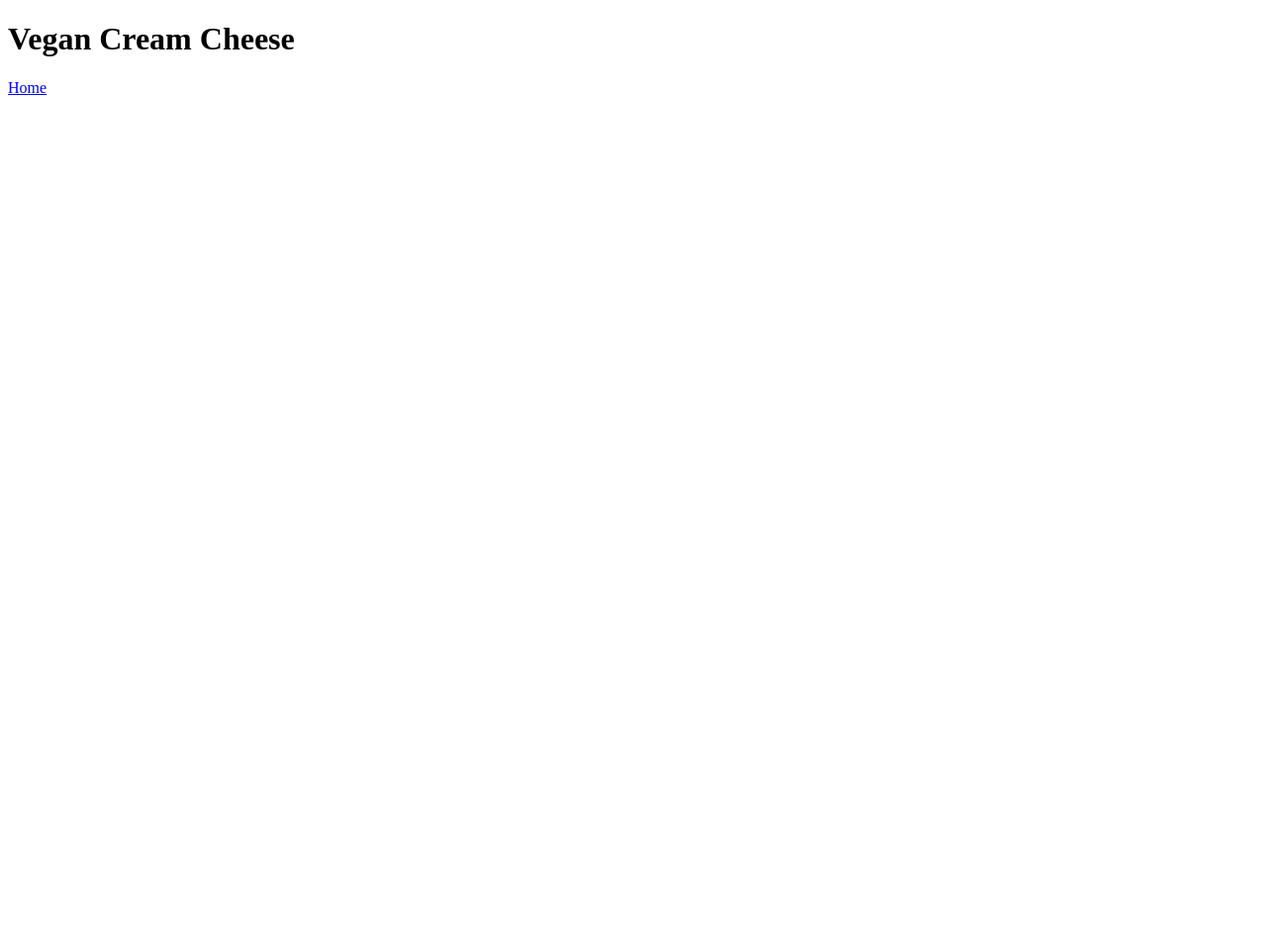
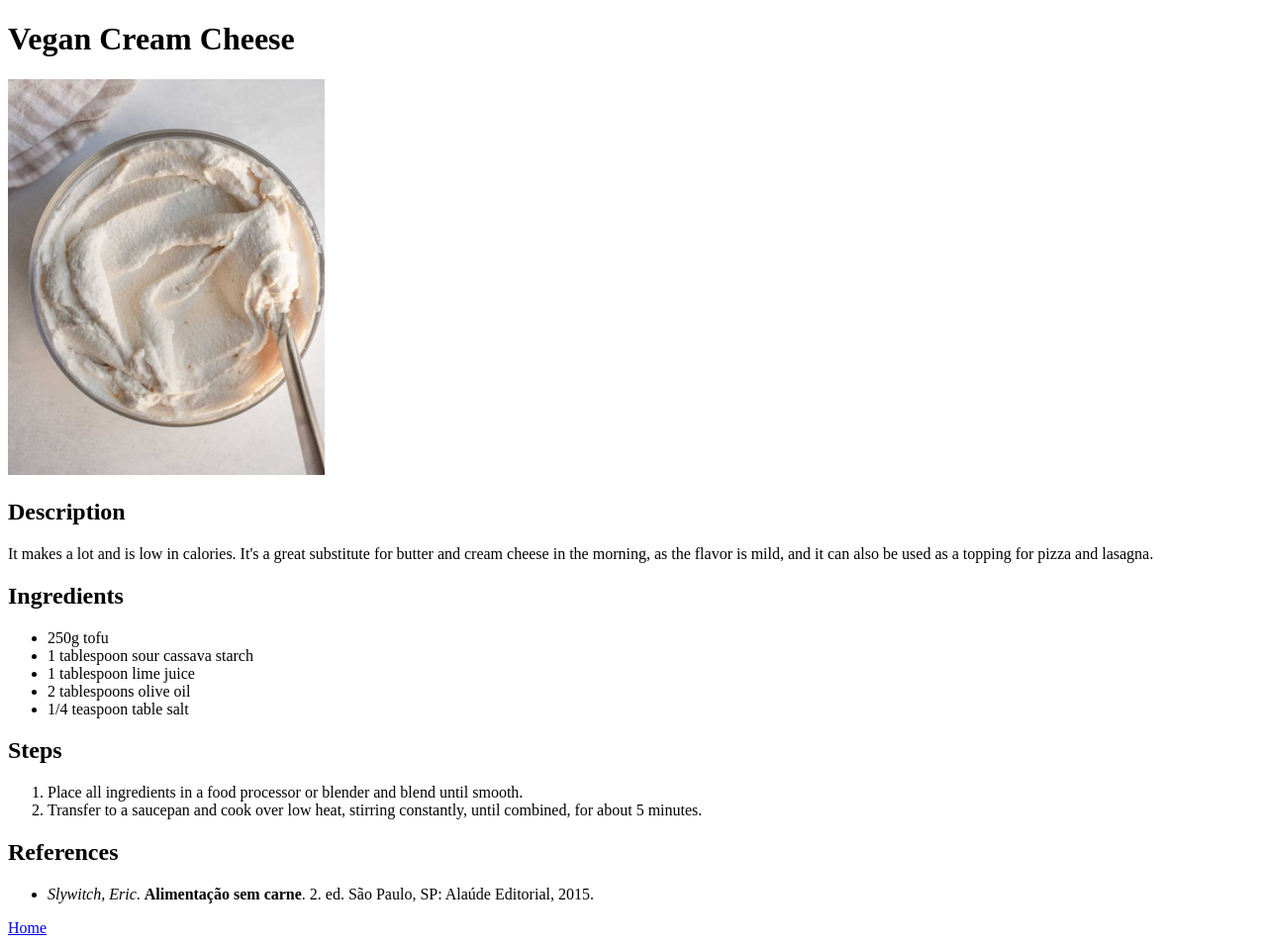
Before and after one commit to xsabatox/odin-recipes, a plain HTML site: page recipes/vegancreamcheese.html in a window 1280 px wide. Shown: the whole page at 99% size. Before the commit the page ends 800 px from the top, so only its background shows below. Drawn offline with Linux system fonts and the light colour scheme.

Commit message:
feat: add first full recipe

```diff
--- a/recipes/vegancreamcheese.html
+++ b/recipes/vegancreamcheese.html
@@ -6,6 +6,37 @@
   </head>
   <body>
     <h1>Vegan Cream Cheese</h1>
+    <section><img src="../images/vegan-cream-cheese.jpg" height="400"></section>
+    <section>
+      <h2>Description</h2>
+      <p>
+        It makes a lot and is low in calories. It's a great substitute for butter and cream cheese in the morning,
+        as the flavor is mild, and it can also be used as a topping for pizza and lasagna.
+      </p>
+    </section>
+    <section>
+      <h2>Ingredients</h2>
+      <ul>
+        <li>250g tofu</li>
+        <li>1 tablespoon sour cassava starch</li>
+        <li>1 tablespoon lime juice</li>
+        <li>2 tablespoons olive oil</li>
+        <li>1/4 teaspoon table salt</li>
+      </ul>
+    </section>
+    <section>
+      <h2>Steps</h2>
+      <ol>
+        <li>Place all ingredients in a food processor or blender and blend until smooth.</li>
+        <li>Transfer to a saucepan and cook over low heat, stirring constantly, until combined, for about 5 minutes.</li>
+      </ol>
+    </section>
+    <section>
+      <h2>References</h2>
+      <ul>
+        <li><em>Slywitch, Eric</em>. <strong>Alimentação sem carne</strong>. 2. ed. São Paulo, SP: Alaúde Editorial, 2015.</li>
+      </ul>
+    </section>
     <a href="../index.html">Home</a>
   </body>
 </html>
```
